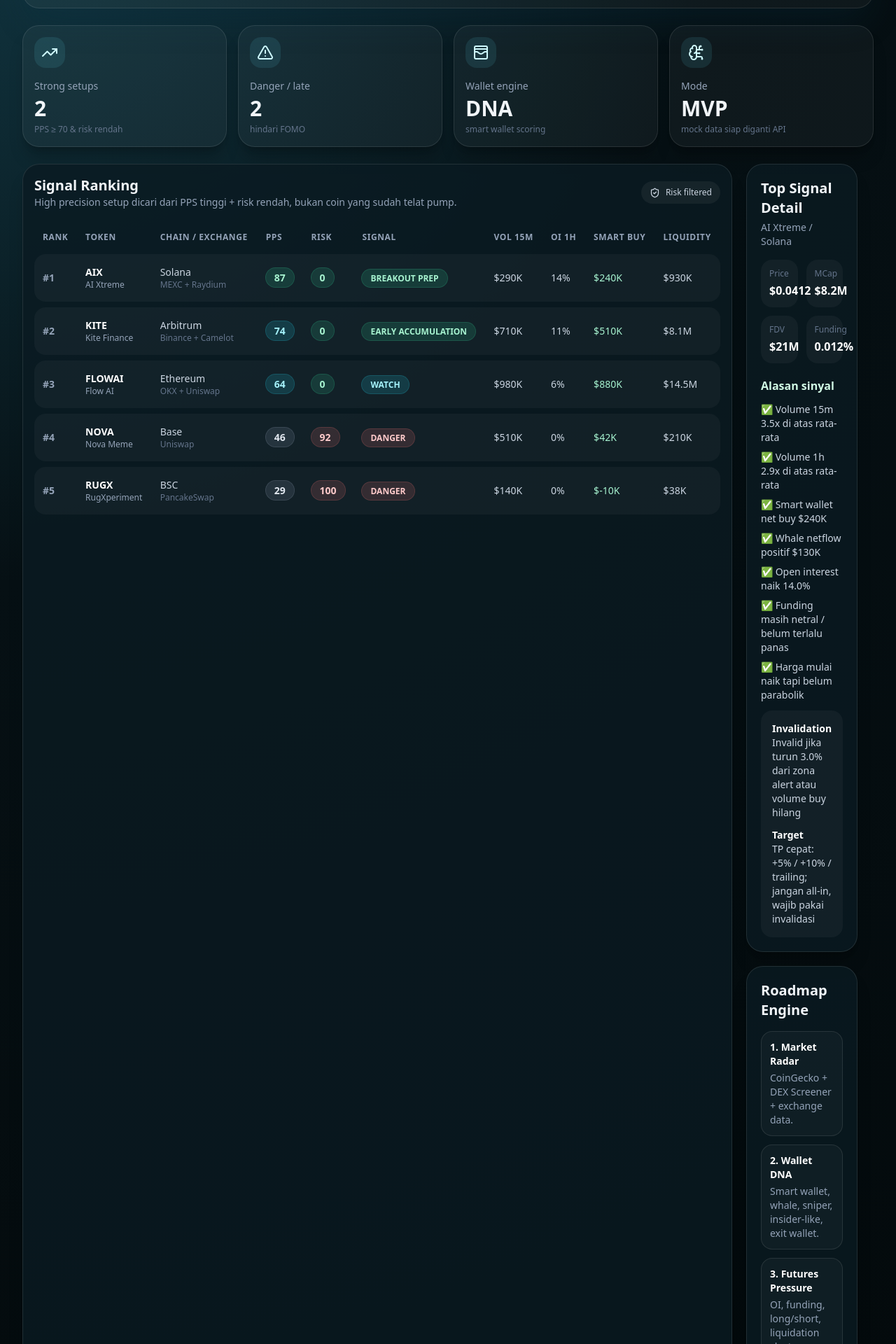
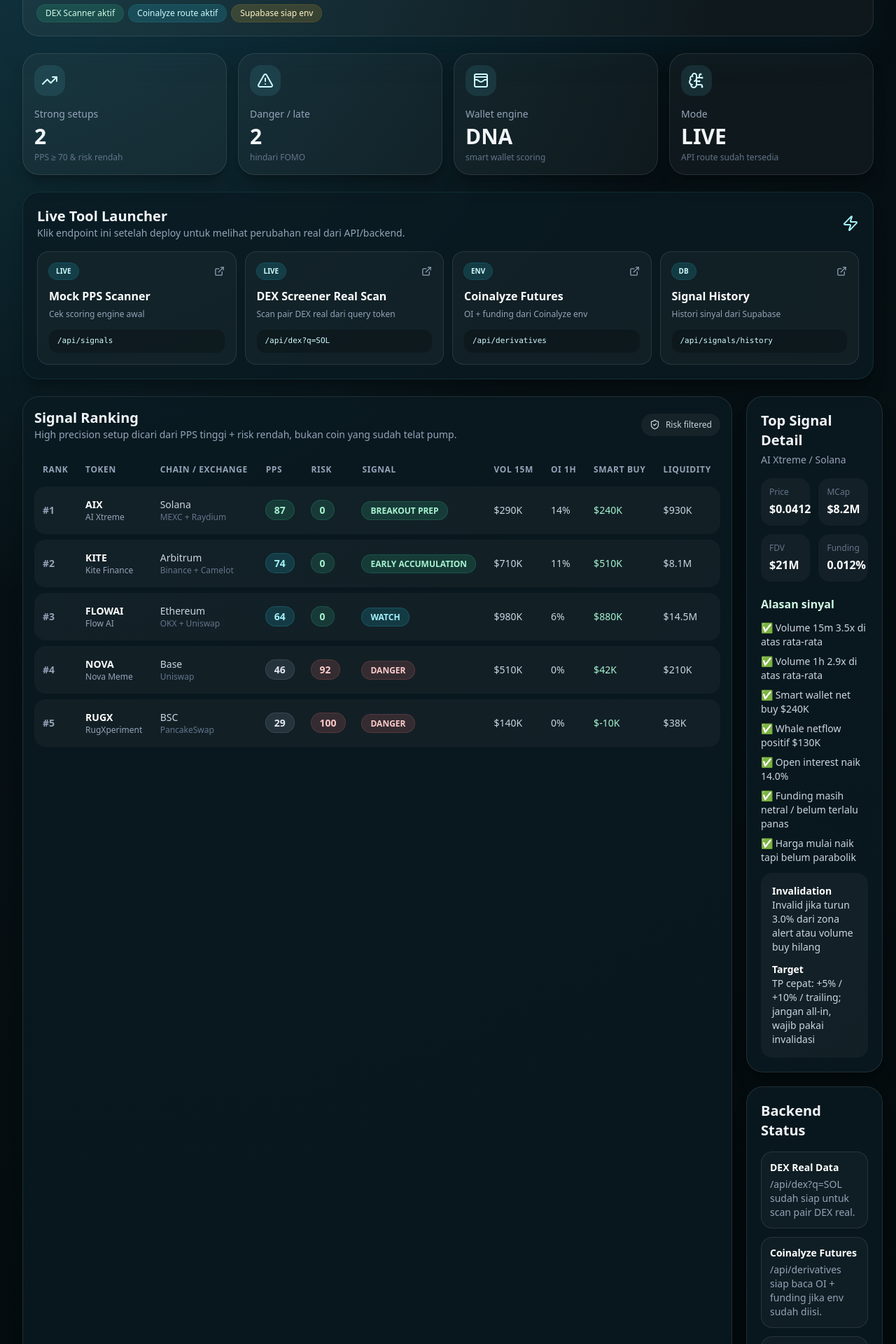
Before and after one commit to LoOp575/Radar-, a Next.js app: page / in a window 1280 px wide. Shown: the part 200-2120 px from the top of the page at 70% size. Built offline with nearby package versions, Linux system fonts and the light colour scheme.

Commit message:
Expose live tools and API status on dashboard

```diff
--- a/app/page.tsx
+++ b/app/page.tsx
@@ -1,4 +1,4 @@
-import { Activity, AlertTriangle, BrainCircuit, RadioTower, ShieldCheck, TrendingUp, WalletCards } from 'lucide-react';
+import { AlertTriangle, BrainCircuit, Database, ExternalLink, RadioTower, ShieldCheck, TrendingUp, WalletCards, Zap } from 'lucide-react';
 import { mockTokens } from '@/lib/mock-data';
 import { formatCompact, scoreTokens } from '@/lib/scoring';
 
@@ -6,6 +6,13 @@
 const topSignal = signals[0];
 const strongSignals = signals.filter((s) => s.pps >= 70 && s.risk <= 40).length;
 const dangerSignals = signals.filter((s) => s.signal === 'DANGER' || s.signal === 'LATE / DO NOT CHASE').length;
+
+const liveTools = [
+  { title: 'Mock PPS Scanner', href: '/api/signals', desc: 'Cek scoring engine awal', status: 'LIVE' },
+  { title: 'DEX Screener Real Scan', href: '/api/dex?q=SOL', desc: 'Scan pair DEX real dari query token', status: 'LIVE' },
+  { title: 'Coinalyze Futures', href: '/api/derivatives', desc: 'OI + funding dari Coinalyze env', status: 'ENV' },
+  { title: 'Signal History', href: '/api/signals/history', desc: 'Histori sinyal dari Supabase', status: 'DB' }
+];
 
 function badgeClass(score: number, type: 'pps' | 'risk' = 'pps') {
   if (type === 'risk') {
@@ -31,12 +38,17 @@
         <header className="flex flex-col gap-5 rounded-3xl border border-white/10 bg-white/[0.04] p-5 shadow-2xl shadow-cyan-950/30 md:flex-row md:items-center md:justify-between">
           <div>
             <div className="mb-3 inline-flex items-center gap-2 rounded-full border border-cyan-300/20 bg-cyan-300/10 px-3 py-1 text-xs text-cyan-100">
-              <RadioTower size={14} /> PumpRadar Vision MVP
+              <RadioTower size={14} /> PumpRadar Vision LIVE TOOLS
             </div>
             <h1 className="text-3xl font-black tracking-tight md:text-5xl">Early Pump Scanner</h1>
             <p className="mt-3 max-w-2xl text-sm leading-6 text-slate-300 md:text-base">
               Dashboard untuk ranking token berdasarkan volume anomaly, wallet accumulation, derivatives pressure, liquidity health, social acceleration, market structure, dan risk filter.
             </p>
+            <div className="mt-4 flex flex-wrap gap-2 text-xs">
+              <span className="rounded-full bg-emerald-400/15 px-3 py-1 text-emerald-100 ring-1 ring-emerald-400/25">DEX Scanner aktif</span>
+              <span className="rounded-full bg-cyan-400/15 px-3 py-1 text-cyan-100 ring-1 ring-cyan-400/25">Coinalyze route aktif</span>
+              <span className="rounded-full bg-amber-400/15 px-3 py-1 text-amber-100 ring-1 ring-amber-400/25">Supabase siap env</span>
+            </div>
           </div>
           <div className="rounded-2xl border border-emerald-300/20 bg-emerald-300/10 p-4 md:min-w-72">
             <p className="text-xs uppercase tracking-[0.25em] text-emerald-200/80">Top setup</p>
@@ -57,7 +69,30 @@
           <Metric icon={<TrendingUp />} label="Strong setups" value={strongSignals.toString()} hint="PPS ≥ 70 & risk rendah" />
           <Metric icon={<AlertTriangle />} label="Danger / late" value={dangerSignals.toString()} hint="hindari FOMO" />
           <Metric icon={<WalletCards />} label="Wallet engine" value="DNA" hint="smart wallet scoring" />
-          <Metric icon={<BrainCircuit />} label="Mode" value="MVP" hint="mock data siap diganti API" />
+          <Metric icon={<BrainCircuit />} label="Mode" value="LIVE" hint="API route sudah tersedia" />
+        </section>
+
+        <section className="rounded-3xl border border-cyan-300/10 bg-radar-panel/80 p-5 shadow-xl shadow-black/20">
+          <div className="mb-4 flex items-center justify-between gap-4">
+            <div>
+              <h2 className="text-xl font-bold">Live Tool Launcher</h2>
+              <p className="text-sm text-slate-400">Klik endpoint ini setelah deploy untuk melihat perubahan real dari API/backend.</p>
+            </div>
+            <Zap className="text-cyan-200" />
+          </div>
+          <div className="grid gap-3 md:grid-cols-4">
+            {liveTools.map((tool) => (
+              <a key={tool.href} href={tool.href} target="_blank" className="group rounded-2xl border border-white/10 bg-white/[0.035] p-4 transition hover:-translate-y-0.5 hover:bg-white/[0.07]">
+                <div className="mb-3 flex items-center justify-between gap-3">
+                  <span className="rounded-full bg-cyan-400/15 px-2.5 py-1 text-[10px] font-black text-cyan-100 ring-1 ring-cyan-400/25">{tool.status}</span>
+                  <ExternalLink size={15} className="text-slate-400 group-hover:text-cyan-100" />
+                </div>
+                <p className="font-black text-white">{tool.title}</p>
+                <p className="mt-1 text-xs leading-5 text-slate-400">{tool.desc}</p>
+                <code className="mt-3 block truncate rounded-xl bg-black/25 px-3 py-2 text-[11px] text-cyan-100">{tool.href}</code>
+              </a>
+            ))}
+          </div>
         </section>
 
         <section className="grid gap-5 lg:grid-cols-[1.45fr_0.8fr]">
@@ -146,12 +181,12 @@
             </div>
 
             <div className="rounded-3xl border border-white/10 bg-radar-panel/80 p-5 shadow-xl shadow-black/20">
-              <h2 className="text-xl font-bold">Roadmap Engine</h2>
+              <h2 className="text-xl font-bold">Backend Status</h2>
               <div className="mt-4 space-y-3 text-sm text-slate-300">
-                <Step title="1. Market Radar" desc="CoinGecko + DEX Screener + exchange data." />
-                <Step title="2. Wallet DNA" desc="Smart wallet, whale, sniper, insider-like, exit wallet." />
-                <Step title="3. Futures Pressure" desc="OI, funding, long/short, liquidation cluster." />
-                <Step title="4. Backtest Memory" desc="Label win/loss untuk ngejar precision 70%+ pada setup ketat." />
+                <Step title="DEX Real Data" desc="/api/dex?q=SOL sudah siap untuk scan pair DEX real." />
+                <Step title="Coinalyze Futures" desc="/api/derivatives siap baca OI + funding jika env sudah diisi." />
+                <Step title="Supabase History" desc="/api/signals/history siap setelah DATABASE_URL + db push." />
+                <Step title="Prisma Build" desc="Build sudah menjalankan prisma generate otomatis." />
               </div>
             </div>
           </aside>
```
